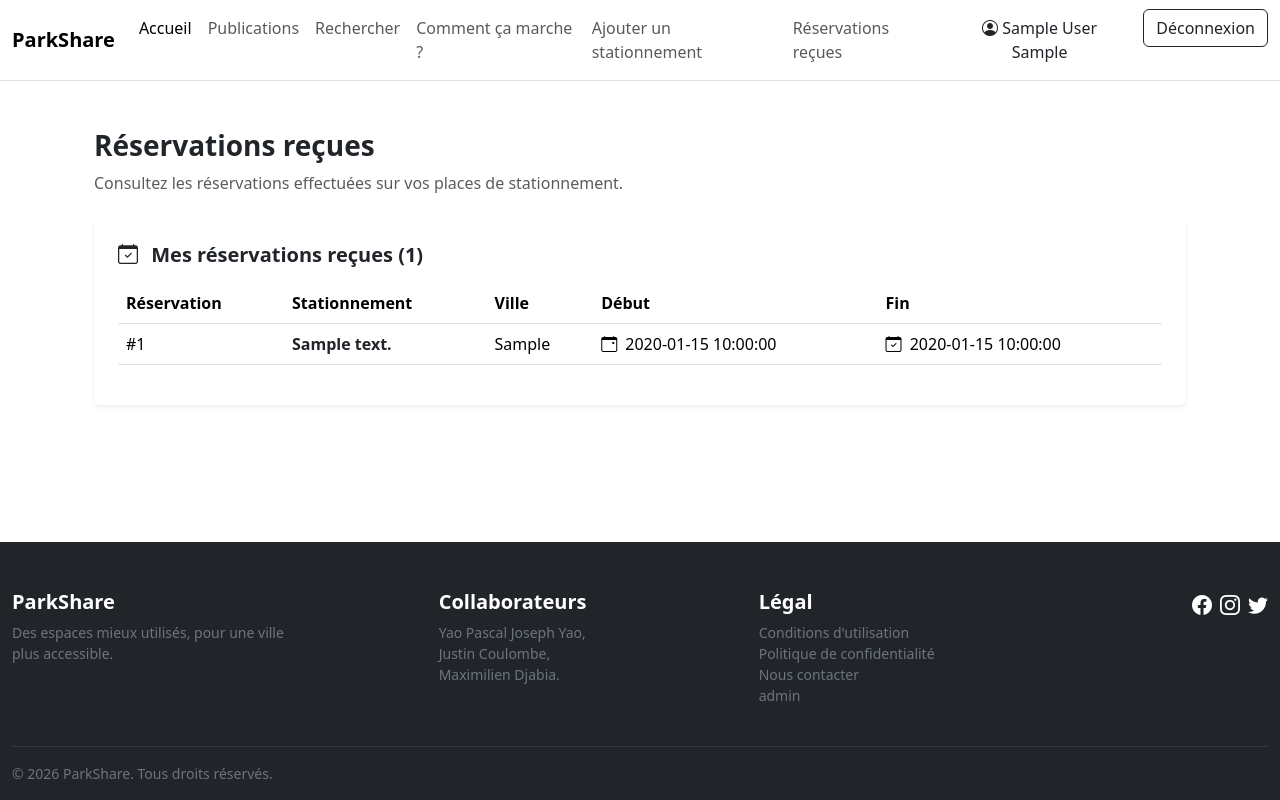
After one commit to Justin-Coulombe/projet-web, a Flask app: page /profile/reservations-recues in a window 1280 px wide. The commit adds this page. Run offline with Flask 3, Linux system fonts and the light colour scheme; the visitor is signed in with stand-in values (Sample User, id 1); tables that the repository leaves empty hold one stand-in row (values such as "Sample post"); style sheets or scripts are compiled from the project's sources.

Commit message:
Ajouter page mes réservations

```diff
--- a/app/database/queries/reservations.py
+++ b/app/database/queries/reservations.py
@@ -119,3 +119,46 @@ def get_reservation_by_user(user_id):
         )
 
     return reservations
+
+def get_reservations_by_owner(owner_id):
+    """Retourne les réservations des stationnements d'un propriétaire."""
+
+    conn = create_connection()
+
+    try:
+        cursor = conn.cursor()
+
+        command = """
+            SELECT
+                r.id,
+                r.debut,
+                r.fin,
+                p.id,
+                p.address,
+                p.ville
+            FROM Reservation AS r
+            JOIN Publication AS p
+                ON r.publication = p.id
+            WHERE p.author = ?
+            ORDER BY r.debut ASC, r.id ASC
+        """
+
+        cursor.execute(command, (owner_id,))
+        results = cursor.fetchall()
+
+        reservations = []
+
+        for row in results:
+            reservations.append({
+                "id": row[0],
+                "debut": row[1],
+                "fin": row[2],
+                "publication_id": row[3],
+                "address": row[4],
+                "ville": row[5]
+            })
+
+        return reservations
+
+    finally:
+        conn.close()
--- a/app/routes/detail.py
+++ b/app/routes/detail.py
@@ -4,9 +4,13 @@ from flask import (
     session,
     request
 )
+
 from app.routes.auth import login_required
 from app.database.queries.publications import get_publications_by_user
-from app.database.queries.reservations import get_reservation_by_user
+from app.database.queries.reservations import (
+    get_reservation_by_user,
+    get_reservations_by_owner
+)
 
 bp_detail = Blueprint("detail", __name__)
 
@@ -14,11 +18,30 @@ bp_detail = Blueprint("detail", __name__)
 @bp_detail.route("/detail")
 @login_required
 def detail_profil():
-    """Affiche le tableau de bords de l'utilisateur"""
+    """Affiche le tableau de bord de l'utilisateur."""
+
     success = request.args.get("success")
-
 
     lst_pubications = get_publications_by_user(session['user_id'])
     lst_reversations = get_reservation_by_user(session['user_id'])
 
-    return render_template("profile/detail.jinja", success=success ,lst_pubications=lst_pubications,lst_reversations=lst_reversations)
+    return render_template(
+        "profile/detail.jinja",
+        success=success,
+        lst_pubications=lst_pubications,
+        lst_reversations=lst_reversations
+    )
+
+
+@bp_detail.route("/reservations-recues", methods=["GET"])
+@login_required
+def reservations_recues():
+    """Affiche les réservations reçues sur les stationnements du propriétaire."""
+
+    owner_id = session['user_id']
+    reservations = get_reservations_by_owner(owner_id)
+
+    return render_template(
+        "profile/reservations_recues.jinja",
+        reservations=reservations
+    )
--- a/app/templates/_modele.jinja
+++ b/app/templates/_modele.jinja
@@ -8,18 +8,16 @@
     <meta name="viewport" content="width=device-width, initial-scale=1">
 
     <link rel="icon" href="https://www.cegepgarneau.ca/favicon.ico">
-    <link rel="stylesheet"
-          href="https://cdn.jsdelivr.net/npm/bootstrap-icons@1.13.1/font/bootstrap-icons.min.css">
-    <link rel="stylesheet"
-          href="{{ url_for('static', filename='css/main.css') }}">
+    <link rel="stylesheet" href="https://cdn.jsdelivr.net/npm/bootstrap-icons@1.13.1/font/bootstrap-icons.min.css">
+    <link rel="stylesheet" href="{{ url_for('static', filename='css/main.css') }}">
     <script src="{{ url_for('static', filename='js/utils_ajax.js') }}" defer></script>
     <script src="https://cdn.jsdelivr.net/npm/bootstrap@5.3.8/dist/js/bootstrap.bundle.min.js"
-            integrity="sha384-FKyoEForCGlyvwx9Hj09JcYn3nv7wiPVlz7YYwJrWVcXK/BmnVDxM+D2scQbITxI"
-            crossorigin="anonymous" defer></script>
+        integrity="sha384-FKyoEForCGlyvwx9Hj09JcYn3nv7wiPVlz7YYwJrWVcXK/BmnVDxM+D2scQbITxI" crossorigin="anonymous"
+        defer></script>
     {% block extra_head %}{% endblock %}
-<meta name="csrf-token" content="{{ csrf_token() }}">
-<script defer src="{{ url_for('static', filename='js/forms-validation.js') }}"></script>
-<script defer src="{{ url_for('static', filename='js/search-validation.js') }}"></script>
+    <meta name="csrf-token" content="{{ csrf_token() }}">
+    <script defer src="{{ url_for('static', filename='js/forms-validation.js') }}"></script>
+    <script defer src="{{ url_for('static', filename='js/search-validation.js') }}"></script>
 </head>
 
 
@@ -38,7 +36,8 @@
                             <a class="nav-link active" aria-current="page" href="/">Accueil</a>
                         </li>
                         <li class="nav-item">
-                            <a class="nav-link" href="{{url_for('publications.index', **dict(request.args, page=1) )}}">Publications</a>
+                            <a class="nav-link"
+                                href="{{url_for('publications.index', **dict(request.args, page=1) )}}">Publications</a>
                         </li>
                         <li class="nav-item">
                             <a class="nav-link" href="/publications/recherche">Rechercher</a>
@@ -49,6 +48,15 @@
                         <li class="nav-item">
                             <a class="nav-link" href="/stationnement/ajouter"> Ajouter un stationnement</a>
                         </li>
+                        {% if g.get('user') %}
+
+                        <li class="nav-item">
+                            <a class="nav-link" href="{{ url_for('detail.reservations_recues') }}">
+                                Réservations reçues
+                            </a>
+                        </li>
+
+                        {% endif %}
                     </ul>
                     <div class="d-flex gap-2">
                         {% if not g.get('user') %}
@@ -57,7 +65,9 @@
                         {% else %}
                         <a href="/profile/detail" class="btn bi bi-person-circle"> {{g.user.nom}}
                             {{g.user.prenom}}</a></a>
-                        <form method="POST" data-ajax-form="logout" action="{{ url_for('auth.logout') }}"><input type="hidden" name="_csrf" value="{{ csrf_token() }}"><button class="btn btn-outline-dark" type="submit">Déconnexion</button></form>
+                        <form method="POST" data-ajax-form="logout" action="{{ url_for('auth.logout') }}"><input
+                                type="hidden" name="_csrf" value="{{ csrf_token() }}"><button
+                                class="btn btn-outline-dark" type="submit">Déconnexion</button></form>
                         {%endif%}
                     </div>
                 </div>
@@ -150,7 +160,8 @@
                         <li><a href="#" class="text-secondary text-decoration-none">Politique de confidentialité</a>
                         </li>
                         <li><a href="#" class="text-secondary text-decoration-none">Nous contacter</a></li>
-                        <li><a href="{{url_for('admin.index')}}" class="text-secondary text-decoration-none">admin</a></li>
+                        <li><a href="{{url_for('admin.index')}}" class="text-secondary text-decoration-none">admin</a>
+                        </li>
                     </ul>
                 </div>
                 <div class="col-md-2 text-md-end fs-5">
--- /dev/null
+++ b/app/templates/profile/reservations_recues.jinja
@@ -0,0 +1,139 @@
+{% extends "_modele.jinja" %}
+
+{% block title %}
+Réservations reçues | ParkShare
+{% endblock %}
+
+{% block recherche %}{% endblock %}
+
+{% block contenu %}
+
+<div class="container my-5">
+
+    <div class="d-flex flex-wrap justify-content-between
+                align-items-center gap-3 mb-4">
+
+        <div>
+            <h1 class="h3 fw-bold mb-2">
+                Réservations reçues
+            </h1>
+
+            <p class="text-muted mb-0">
+                Consultez les réservations effectuées
+                sur vos places de stationnement.
+            </p>
+        </div>
+
+    </div>
+
+    {% if reservations %}
+
+    <div class="card border-0 shadow-sm">
+
+        <div class="card-body p-4">
+
+            <h2 class="h5 fw-bold mb-3">
+                <i class="bi bi-calendar-check me-2"></i>
+                Mes réservations reçues
+                ({{ reservations|length }})
+            </h2>
+
+            <div class="table-responsive">
+
+                <table class="table table-hover align-middle">
+
+                    <thead>
+                        <tr>
+                            <th scope="col">Réservation</th>
+                            <th scope="col">Stationnement</th>
+                            <th scope="col">Ville</th>
+                            <th scope="col">Début</th>
+                            <th scope="col">Fin</th>
+                        </tr>
+                    </thead>
+
+                    <tbody>
+
+                        {% for reservation in reservations %}
+
+                        <tr>
+
+                            <td>
+                                #{{ reservation.id }}
+                            </td>
+
+                            <td>
+                                <a href="{{ url_for(
+                                    'stationnement.detail',
+                                    publication_id=reservation.publication_id
+                                ) }}"
+                                   class="text-dark text-decoration-none fw-semibold">
+
+                                    {{ reservation.address }}
+
+                                </a>
+                            </td>
+
+                            <td>
+                                {{ reservation.ville }}
+                            </td>
+
+                            <td class="text-nowrap">
+                                <i class="bi bi-calendar-event me-1"></i>
+                                {{ reservation.debut|replace('T', ' ') }}
+                            </td>
+
+                            <td class="text-nowrap">
+                                <i class="bi bi-calendar-check me-1"></i>
+                                {{ reservation.fin|replace('T', ' ') }}
+                            </td>
+
+                        </tr>
+
+                        {% endfor %}
+
+                    </tbody>
+
+                </table>
+
+            </div>
+
+        </div>
+
+    </div>
+
+    {% else %}
+
+    <div class="card border-0 shadow-sm">
+
+        <div class="card-body text-center py-5">
+
+            <i class="bi bi-calendar-x text-secondary"
+               style="font-size: 3rem;"></i>
+
+            <h2 class="h5 fw-bold mt-3">
+                Aucune réservation reçue
+            </h2>
+
+            <p class="text-muted">
+                Vos stationnements n'ont reçu
+                aucune réservation pour le moment.
+            </p>
+
+            <a href="{{ url_for('stationnement.ajouter_stationnement') }}"
+               class="btn btn-dark mt-2">
+
+                <i class="bi bi-plus-circle me-2"></i>
+                Ajouter un stationnement
+
+            </a>
+
+        </div>
+
+    </div>
+
+    {% endif %}
+
+</div>
+
+{% endblock %}
```
